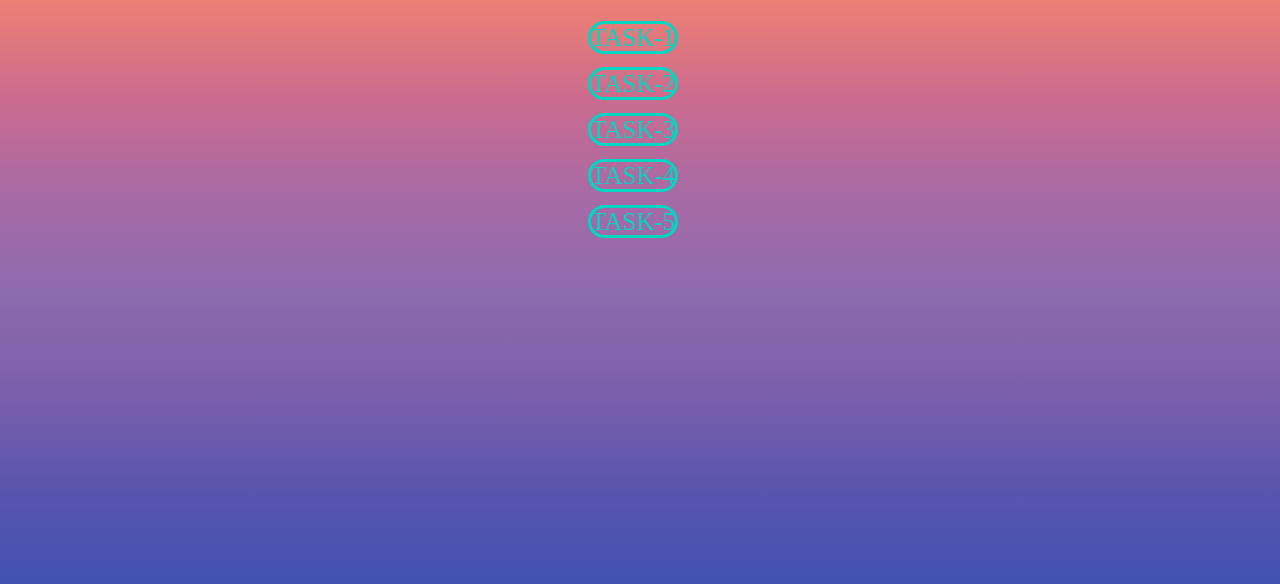
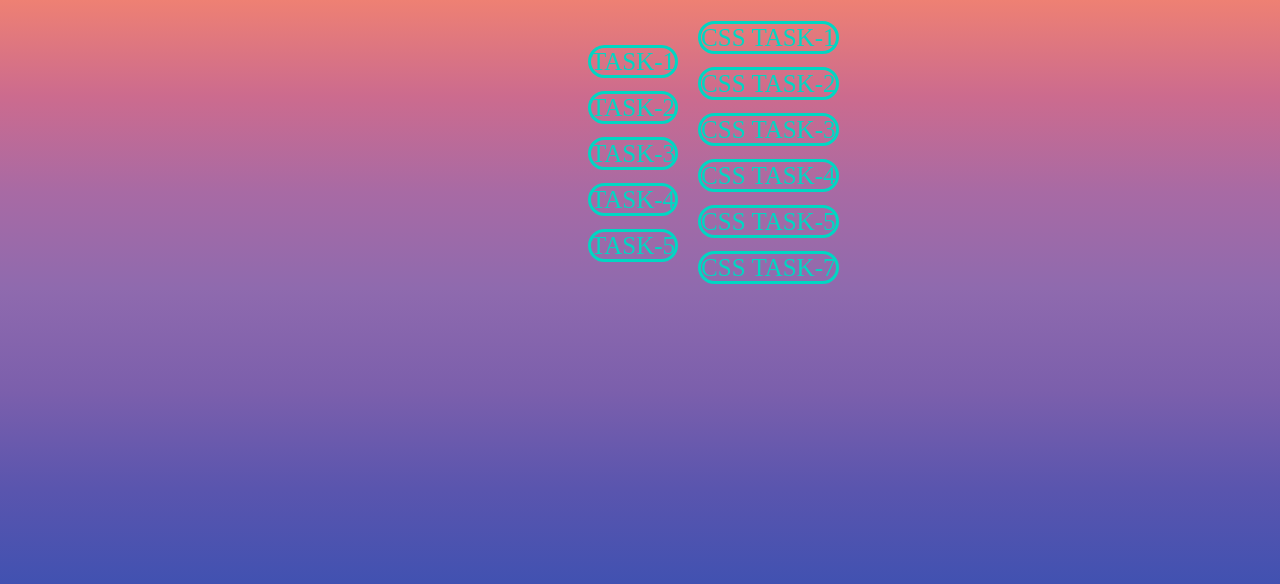
Before and after one commit to Atharvshukla/Ethnus-MERN-Course, a plain HTML site: page index.html in a window 1280 px wide. Shown: the part 208-792 px from the top of the page. Drawn offline with Linux system fonts and the light colour scheme.

Commit message:
Tasks Updated

```diff
--- a/index.html
+++ b/index.html
@@ -7,6 +7,8 @@
             <div class="atharv">
                 <h1 class="ath">Atharv Shukla 21BCE2886</h1>
             </div>
+            <div class="flex-container">
+
                     <div class="Task_card">
                         <a class="button" href="task_1.html">TASK-1</a><BR><br>
                             <a class="button" href="task_2.html">TASK-2</a><BR><br>
@@ -14,5 +16,16 @@
                             <a class="button" href="task_4.html">TASK-4</a><br><br>
                             <a class="button" href="task_5.html">TASK-5</a><BR><br>
                     </div>
+
+                    <div class="Task_card__css">
+                        <a class="button" href="css_task_1.html">CSS TASK-1</a><BR><br>
+                            <a class="button" href="css_task_2.html">CSS TASK-2</a><BR><br>
+                            <a class="button" href="css_task_3.html">CSS TASK-3</a><BR><br>
+                            <a class="button" href="css_task_4.html">CSS TASK-4</a><br><br>
+                            <a class="button" href="css_task_5.html">CSS TASK-5</a><BR><br>
+                            <a class="button" href="css_task_7.html">CSS TASK-7</a><BR><br>
+                    </div>
+
+                  </div>
         </body>
 </html>
```
Lines whose indentation alone changed are shown as unchanged.
